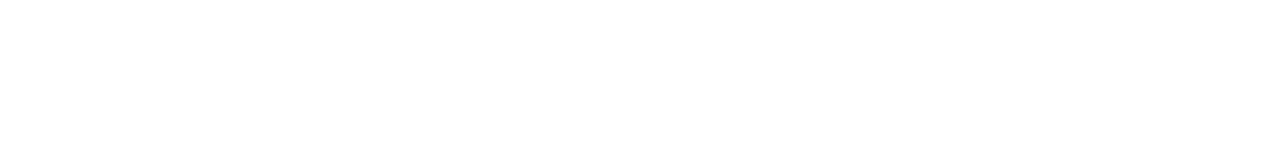
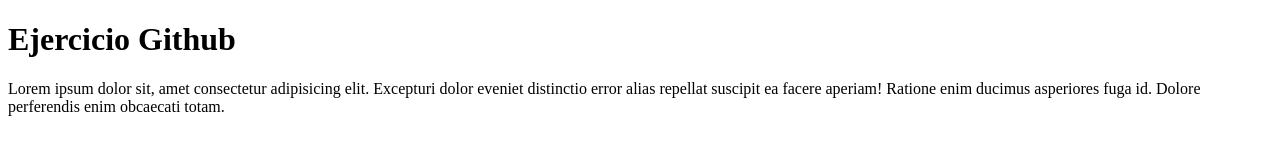
Before and after one commit to Cesarparada/Ejercicio-Github, a plain HTML site: page index.html in a window 1280 px wide. Drawn offline with Linux system fonts and the light colour scheme.

Commit message:
add style.css

```diff
--- /dev/null
+++ b/css/style.css
@@ -0,0 +1,3 @@
+body {
+  background-color: aqua;
+}
--- a/index.html
+++ b/index.html
@@ -1,12 +1,18 @@
 <!DOCTYPE html>
 <html lang="en">
-<head>
-    <meta charset="UTF-8">
-    <meta http-equiv="X-UA-Compatible" content="IE=edge">
-    <meta name="viewport" content="width=device-width, initial-scale=1.0">
-    <title>Document</title>
-</head>
-<body>
-
-</body>
+  <head>
+    <meta charset="UTF-8" />
+    <meta http-equiv="X-UA-Compatible" content="IE=edge" />
+    <meta name="viewport" content="width=device-width, initial-scale=1.0" />
+    <title>Gitub</title>
+  </head>
+  <body>
+    <h1>Ejercicio Github</h1>
+    <p>
+      Lorem ipsum dolor sit, amet consectetur adipisicing elit. Excepturi dolor
+      eveniet distinctio error alias repellat suscipit ea facere aperiam!
+      Ratione enim ducimus asperiores fuga id. Dolore perferendis enim obcaecati
+      totam.
+    </p>
+  </body>
 </html>
```
